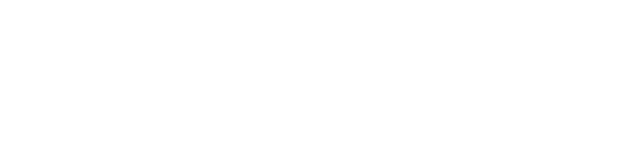
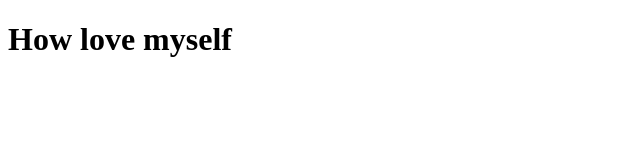
Before and after one commit to abuazzzam/my-new-repo, a plain HTML site: page index.html in a window 1280 px wide. Shown: the whole page, without its empty margins (0-640 px from the left). Drawn offline with Linux system fonts and the light colour scheme.

Commit message:
head add

```diff
--- a/index.html
+++ b/index.html
@@ -6,6 +6,6 @@
     <title>MY NEW REPO</title>
 </head>
 <body>
-
+    <h1> How love myself</h1>
 </body>
 </html>
```
